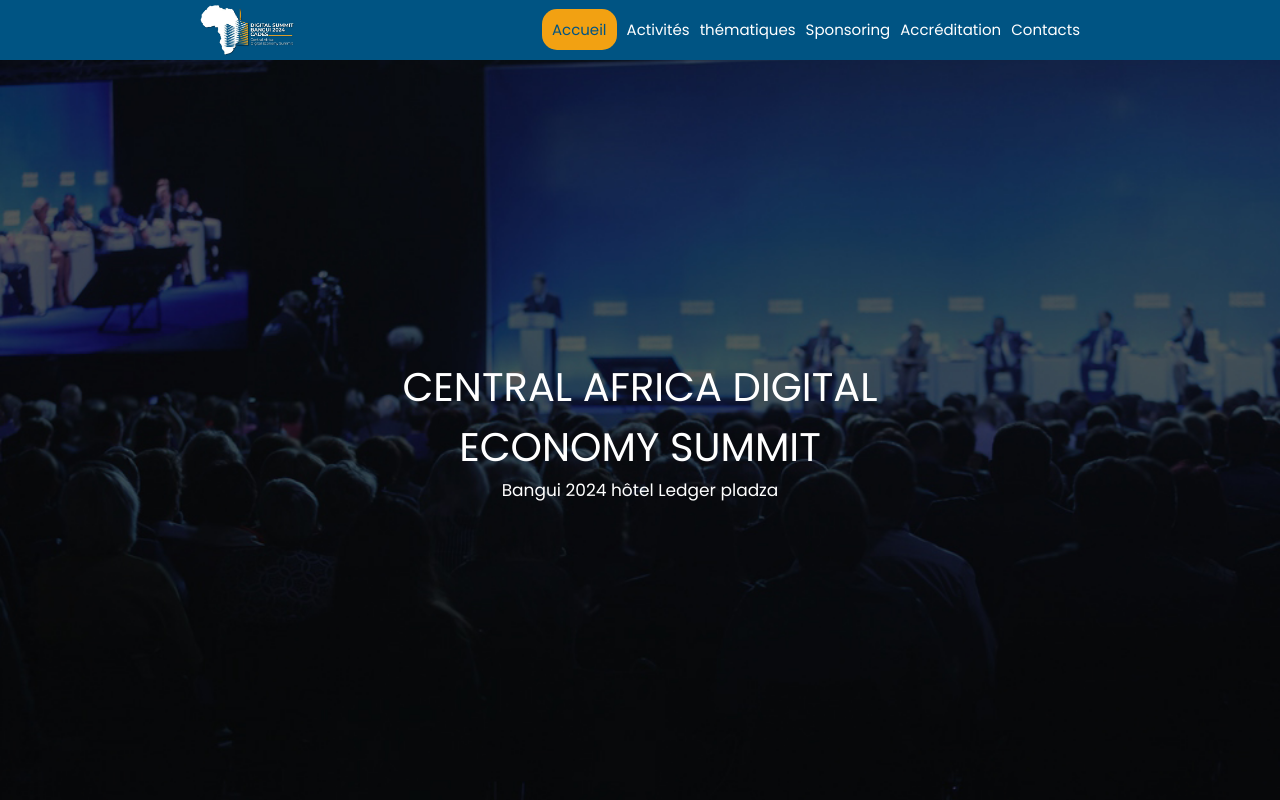
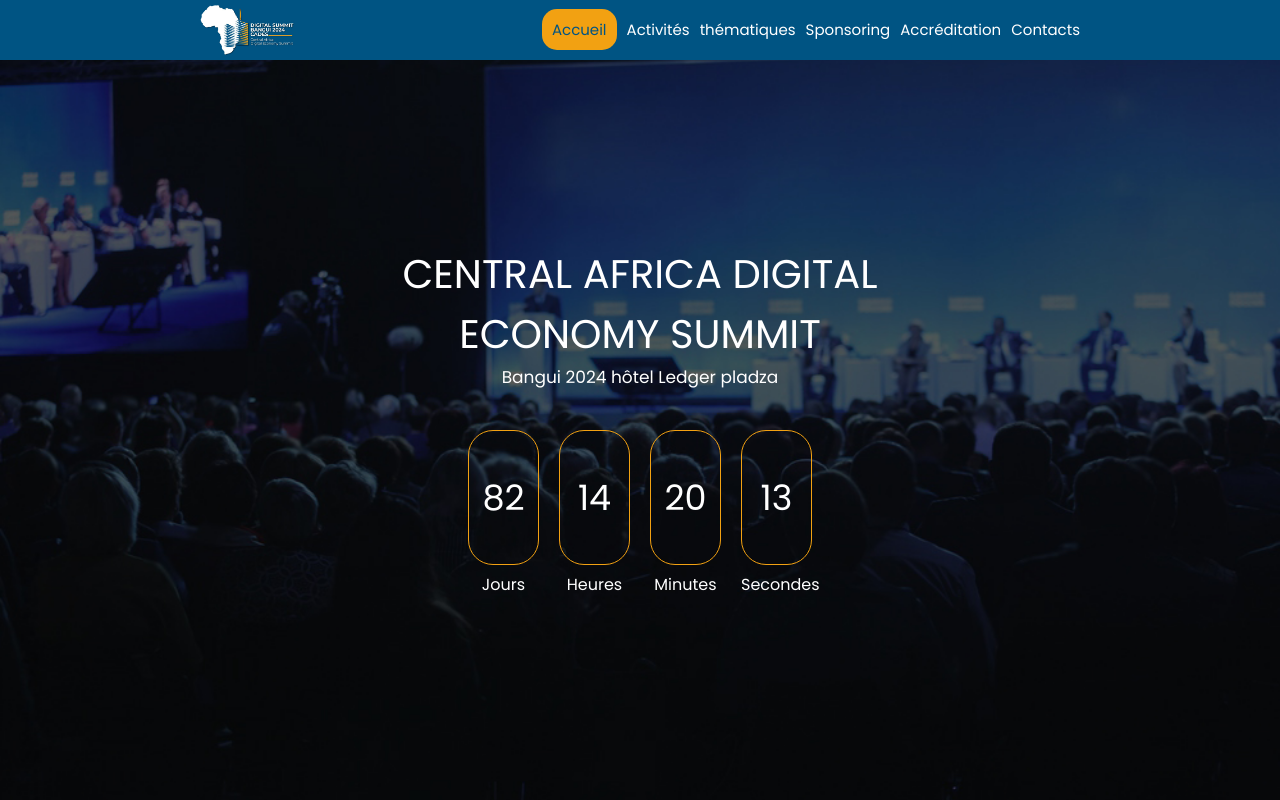
Before and after one commit to Pagnol237/siteweb-cades, a Next.js app: page / in a window 1280 px wide. Built offline with nearby package versions, Linux system fonts and the light colour scheme.

Commit message:
hader with countdown
i have finished the header with the countdown

```diff
--- /dev/null
+++ b/src/app/components/CountDown.tsx
@@ -0,0 +1,65 @@
+'use client'
+import React,{useState,useEffect} from 'react'
+import styles from '@/style/countdown.module.scss'
+import { clearInterval } from 'timers';
+import {Poppins} from '@next/font/google';
+
+
+const COUNTDOWN_TARGET = new Date("2024-05-28T23:59:59");
+const getTimeLeft =  () => {
+    const totalTimeLeft = COUNTDOWN_TARGET - new Date();
+    const Jours = Math.floor(totalTimeLeft /(1000 * 60 *60 *24));
+    const Heures = Math.floor((totalTimeLeft / (1000 * 60 * 60))% 24);
+    const Minutes = Math.floor((totalTimeLeft/ (1000 * 60))%60);
+    const Secondes = Math.floor((totalTimeLeft/ 1000) % 60);
+    return{Jours,Heures,Minutes,Secondes}
+};
+
+
+const poppins = Poppins({
+    subsets:['latin'],
+    weight:'500',
+    variable: '--font-poppins'
+})
+
+const poppinsTini = Poppins({
+    subsets:['latin'],
+    weight:'200',
+    variable: '--font-poppinsTini'
+})
+
+
+
+
+
+
+function CountDown() {
+    const [timeleft,setTimeleft]=useState(()=> getTimeLeft());
+
+    useEffect(()=>{
+        const timer = setInterval(()=>{
+            setTimeleft(getTimeLeft());
+        },1000);
+    },[]);
+
+  return (
+    <div className={`${styles.countdownMain} ${poppins.variable}`}>
+        {Object.entries(timeleft).map((data,label)=>{
+            const number = data[0];
+            const name = data[1];
+            return(
+            <div className={styles.box} key={label}>
+                <div className={styles.number}>{name}</div>
+                <div className={`${styles.text} ${poppinsTini.variable}`}>{number}</div>
+            </div>
+
+            )
+        })}
+
+
+
+    </div>
+  )
+}
+
+export default CountDown
--- a/src/app/components/Header.tsx
+++ b/src/app/components/Header.tsx
@@ -1,6 +1,9 @@
+'use client'
+
 import React from 'react'
 import styles from '@/style/header.module.scss'
 import { Roboto,Poppins } from '@next/font/google'
+import CountDown from "@/components/CountDown";
 
 
 
@@ -17,12 +20,15 @@ const poppinsTini = Poppins({
 })
 
 function header() {
+
+    const dateTarget = new Date();
   return (
     <div className={styles.mainContainer}>
         <div className={`${poppins.variable} ${styles.firsttext}`}>
             CENTRAL AFRICA DIGITAL<br />ECONOMY SUMMIT<br />
         </div>
-        <div className={`${poppinsTini.variable} ${styles.secondtext}`}>Bangui 2024 hôtel Ledger pladza</div>
+        <div className={`${poppinsTini.variable} ${styles.secondtext}`}>Bangui 2024 hôtel Ledger pladza </div>
+        <CountDown/>
     </div>
   )
 }
--- a/src/app/page.tsx
+++ b/src/app/page.tsx
@@ -2,6 +2,7 @@ import Head from "next/head";
 import Navigation from '@/components/navigation';
 import styles from "@/style/home.module.scss"
 import Header from '@/components/Header'
+
 
 
 export default function Home() {
--- /dev/null
+++ b/src/style/countdown.module.scss
@@ -0,0 +1,32 @@
+// countdown styles
+@import './main.scss';
+.countdownMain{
+    width: 30%;
+    min-height: 100px;
+    padding: 20px;
+    display: grid;
+    grid-template-columns: repeat(auto-fit,minmax(50px,1fr));
+    grid-gap:20px;
+    margin-top: 20px;
+
+
+}
+.box{
+    font-family: var(--font-poppins);
+}
+
+.number{
+    border:solid 1px $orangeColor;
+    display: flex;
+    justify-content: center;
+    align-items: center;
+    padding: 40px 0px 40px 0px;
+    font-size: 35px;
+    border-radius: 25px;
+}
+
+.text{
+    text-align: center;
+    margin-top: 7px;
+    font-family: var(--font-poppinsTini);
+}
```
Also changed, not shown: src/style/nav.module.css (deleted, +0 -7 lines), src/style/header.module.scss (line endings or trailing spaces), 2 other files (tests, documents, lock files or other folders).
